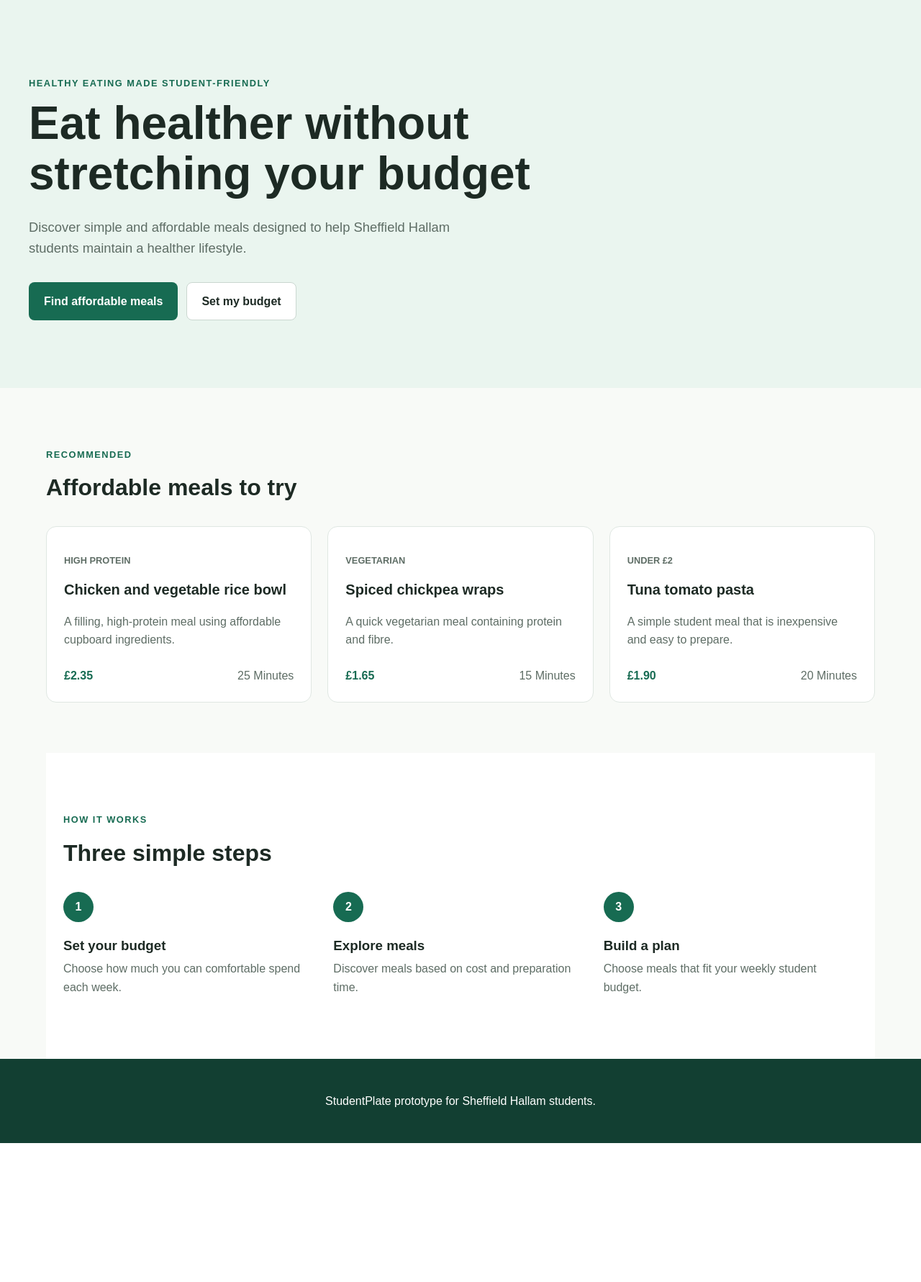
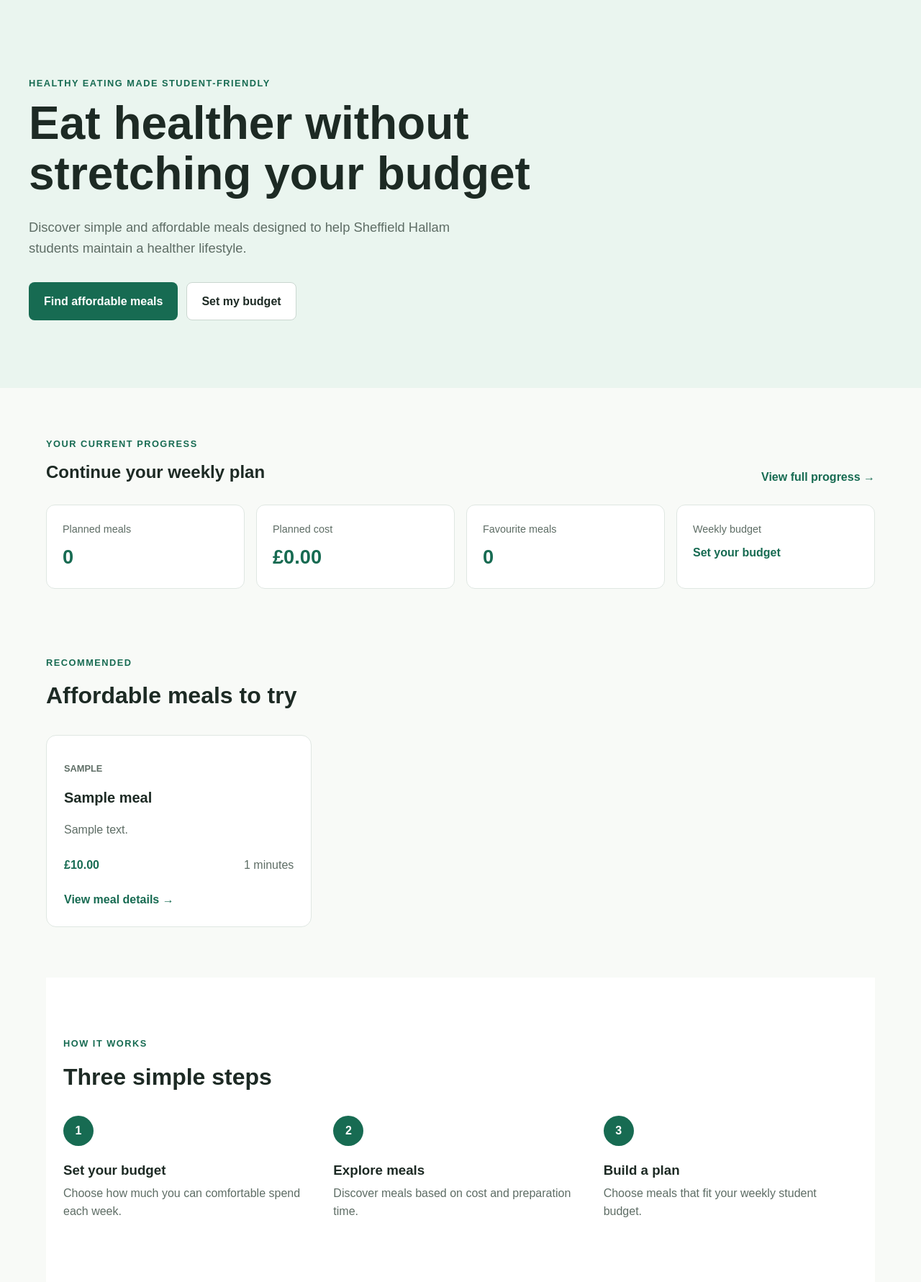
Before and after one commit to C1028030/studentplate, a Django app: page / in a window 1280 px wide. Shown: the part 74-1855 px from the top of the page at 72% size. Before the commit the page ends 1662 px from the top, so only its background shows below. Run offline with Django 5.2, Linux system fonts and the light colour scheme; tables that the repository leaves empty hold one stand-in row (values such as "Sample post").

Commit message:
added homepage meals and progress dynamic to homepage

```diff
--- a/meals/static/meals/css/style.css
+++ b/meals/static/meals/css/style.css
@@ -1331,3 +1331,86 @@ a {
         grid-template-columns: 1fr;
     }
 }
+
+/* Homepage progress */
+
+.home-progress {
+    max-width: 1200px;
+    margin: 0 auto;
+    padding: 55px 24px 10px;
+}
+
+.home-progress-heading {
+    display: flex;
+    align-items: flex-end;
+    justify-content: space-between;
+    gap: 25px;
+    margin-bottom: 25px;
+}
+
+.home-progress-heading h2 {
+    margin: 5px 0 0;
+}
+
+.home-progress-heading > a {
+    color: #176b52;
+    font-weight: bold;
+}
+
+.home-progress-grid {
+    display: grid;
+    grid-template-columns: repeat(4, 1fr);
+    gap: 16px;
+}
+
+.home-progress-grid article {
+    padding: 22px;
+
+    background-color: #ffffff;
+    border: 1px solid #dfe7e2;
+    border-radius: 12px;
+}
+
+.home-progress-grid span,
+.home-progress-grid strong {
+    display: block;
+}
+
+.home-progress-grid span {
+    color: #5e6d65;
+    font-size: 0.9rem;
+}
+
+.home-progress-grid strong {
+    margin-top: 5px;
+    color: #176b52;
+    font-size: 1.7rem;
+}
+
+.home-progress-grid article > a {
+    display: inline-block;
+    margin-top: 8px;
+    color: #176b52;
+    font-weight: bold;
+}
+
+.home-progress-grid .negative-progress {
+    color: #9b2525;
+}
+
+@media (max-width: 750px) {
+    .home-progress-heading {
+        align-items: flex-start;
+        flex-direction: column;
+    }
+
+    .home-progress-grid {
+        grid-template-columns: 1fr 1fr;
+    }
+}
+
+@media (max-width: 450px) {
+    .home-progress-grid {
+        grid-template-columns: 1fr;
+    }
+}
--- a/meals/templates/meals/home.html
+++ b/meals/templates/meals/home.html
@@ -25,6 +25,64 @@
         </div>
     </section>
 
+    <!-- Current progress snapshot -->
+    <section class="home-progress">
+        <div class="home-progress-heading">
+            <div>
+                <p class="eyebrow">Your current progress</p>
+                <h2>Continue your weekly plan</h2>
+            </div>
+
+            <a href="{% url 'dashboard' %}">
+                View full progress →
+            </a>
+        </div>
+
+        <div class="home-progress-grid">
+            <article>
+                <span>Planned meals</span>
+                <strong>{{ planned_meals }}</strong>
+            </article>
+
+            <article>
+                <span>Planned cost</span>
+
+                <strong>
+                    £{{ planned_cost|floatformat:2 }}
+                </strong>
+            </article>
+
+            <article>
+                <span>Favourite meals</span>
+                <strong>{{ favourite_count }}</strong>
+            </article>
+
+            <article>
+                {% if has_budget %}
+                    {% if is_over_budget %}
+                        <span>£{{ amount_over_budget|floatformat:2 }}</span>
+
+                        <strong class="negative-progress">
+                            £{{ remaining_budget|floatformat:2 }}
+                        </strong>
+                    {% else %}
+                        <span>Budget remaining</span>
+
+                        <strong>
+                            £{{ remaining_budget|floatformat:2 }}
+                        </strong>
+                    {% endif %}
+                {% else %}
+                    <span>Weekly budget</span>
+
+                    <a href="{% url 'budget' %}">
+                        Set your budget
+                    </a>
+                {% endif %}
+            </article>
+        </div>
+    </section>
+
     <!--- Featured meals --->
     <section class="featured-section">
         <div class="section-heading">
@@ -33,52 +91,48 @@
         </div>
 
         <div class="meal-grid">
+            {% for meal in featured_meals %}
                 <article class="meal-card">
                     <div class="meal-card-content">
-                    <p class="meal-category">High Protein</p>
-                    <h3>Chicken and vegetable rice bowl</h3>
-                    <p>
-                        A filling, high-protein meal using affordable
-                        cupboard ingredients.
+                        <p class="meal-category">
+                            {{ meal.category }}
                         </p>
 
+                        <h3>
+                            <a href="{% url 'meal_detail' meal.id %}">
+                                {{ meal.name }}
+                            </a>
+                        </h3>
+
+                        <p>{{ meal.description }}</p>
+
                         <div class="meal-information">
-                        <strong>£2.35</strong>
-                        <span>25 Minutes</span>
+                            <strong>
+                                £{{ meal.price|floatformat:2 }}
+                            </strong>
+
+                            <span>
+                                {{ meal.prep_time }} minutes
+                            </span>
                         </div>
+
+                        <a
+                            class="meal-link"
+                            href="{% url 'meal_detail' meal.id %}"
+                        >
+                            View meal details →
+                        </a>
                     </div>
                 </article>
+            {% empty %}
+                <div class="empty-results">
+                    <h3>No featured meals available</h3>
 
-            <article class="meal-card">
-                <div class="meal-card-content">
-                    <p class="meal-category">Vegetarian</p>
-                    <h3>Spiced chickpea wraps</h3>
                     <p>
-                        A quick vegetarian meal containing protein and fibre.
+                        Meals can be added through Django Admin.
                     </p>
-
-                    <div class="meal-information">
-                        <strong>£1.65</strong>
-                        <span>15 Minutes</span>
                 </div>
-                </div>
-            </article>
-
-            <article class="meal-card">
-                <div class="meal-card-content">
-                    <p class="meal-category">Under £2</p>
-                    <h3>Tuna tomato pasta</h3>
-                    <p>
-                        A simple student meal that is inexpensive and
-                        easy to prepare.
-                    </p>
-
-                    <div class="meal-information">
-                        <strong>£1.90</strong>
-                        <span>20 Minutes</span>
-                    </div>
-                </div>
-            </article>
+            {% endfor %}
         </div>
     </section>
 
--- a/meals/views.py
+++ b/meals/views.py
@@ -15,8 +15,94 @@ DAYS_OF_WEEK = [
 ]
 
 # Displays the homepage
+# Displays featured meals and the user's current progress
 def home(request):
-    return render(request, "meals/home.html")
+    # Display the three cheapest available meals
+    featured_meals = Meal.objects.filter(
+        is_available=True,
+    ).order_by("price")[:3]
+
+    # Retrieve the planner entries
+    stored_entries = request.session.get(
+        "meal_planner",
+        [],
+    )
+
+    meal_ids = [
+        entry["meal_id"]
+        for entry in stored_entries
+    ]
+
+    available_planner_meals = Meal.objects.filter(
+        id__in=meal_ids,
+        is_available=True,
+    )
+
+    meals_by_id = {
+        meal.id: meal
+        for meal in available_planner_meals
+    }
+
+    valid_planner_entries = [
+        entry
+        for entry in stored_entries
+        if entry["meal_id"] in meals_by_id
+    ]
+
+    # Each planner entry counts because the same meal
+    # may appear on more than one day
+    planned_cost = sum(
+        (
+            meals_by_id[entry["meal_id"]].price
+            for entry in valid_planner_entries
+        ),
+        Decimal("0.00"),
+    )
+
+    # Count available favourites
+    favourite_ids = request.session.get(
+        "favourite_meals",
+        [],
+    )
+
+    favourite_count = Meal.objects.filter(
+        id__in=favourite_ids,
+        is_available=True,
+    ).count()
+
+    # Retrieve the saved weekly budget
+    saved_budget = request.session.get("weekly_budget")
+
+    has_budget = False
+    weekly_budget = Decimal("0.00")
+    remaining_budget = Decimal("0.00")
+    amount_over_budget = Decimal("0.00")
+    is_over_budget = False
+
+    if saved_budget:
+        try:
+            weekly_budget = Decimal(saved_budget)
+            remaining_budget = weekly_budget - planned_cost
+            has_budget = True
+            is_over_budget = remaining_budget < 0
+            amount_over_budget = abs(remaining_budget)
+
+        except InvalidOperation:
+            has_budget = False
+
+    context = {
+        "featured_meals": featured_meals,
+        "planned_meals": len(valid_planner_entries),
+        "planned_cost": planned_cost,
+        "favourite_count": favourite_count,
+        "has_budget": has_budget,
+        "weekly_budget": weekly_budget,
+        "remaining_budget": remaining_budget,
+        "is_over_budget": is_over_budget,
+        "amount_over_budget": amount_over_budget,
+    }
+
+    return render(request, "meals/home.html", context)
 
 
 # Displays the meals stored in the database
```
Lines whose indentation alone changed are shown as unchanged.
